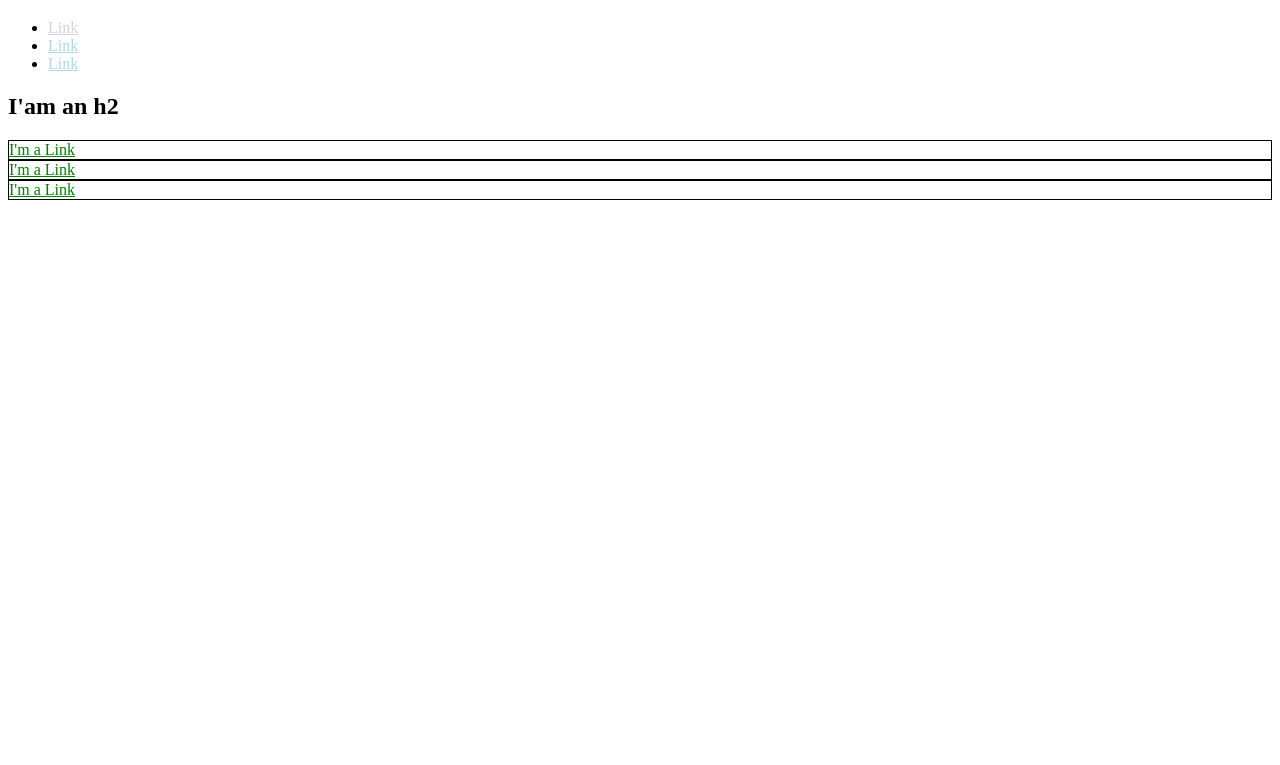
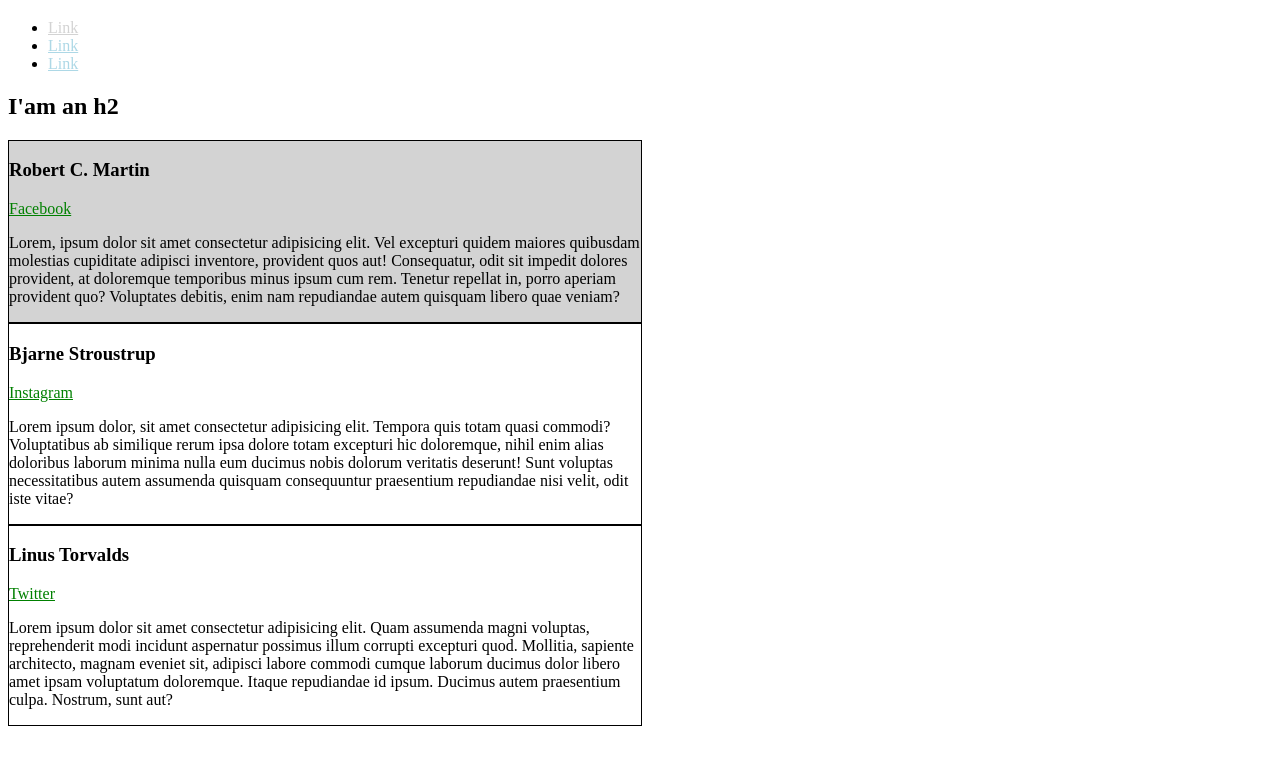
Before and after one commit to sabaschristian/kodego-learning-css, a plain HTML site: page index.html in a window 1280 px wide. Shown: the part 61-826 px from the top of the page. Before the commit the page ends 800 px from the top, so only its background shows below. Drawn offline with Linux system fonts and the light colour scheme.

Commit message:
Doing some CSS sizing

```diff
--- a/index.html
+++ b/index.html
@@ -7,15 +7,11 @@
     <title>Test Page: Don't Panic</title>
 </head>
 <style>
-    div{
-        border: 1px solid black;
+    div a{
+        color: red;
     }
 
     li a{
-        color: red;
-    }
-
-    a{
         color: green;
     }
 
@@ -26,6 +22,29 @@
     .regular-link{
         color: lightblue;
     }
+
+    #exec-bio{
+        background-color: lightgray;
+        height: 100%;
+    }
+
+    .bio-box a{
+        color: green;
+    }
+
+    .bio-copy{
+        border: none;
+    }
+
+    body{
+        height: 800px;
+    }
+
+    .bio-box{
+        border: 1px solid #000;
+        width: 50%;
+    }
+
 </style>
 <body>
     <h1>I'm an h1</h1>
@@ -35,14 +54,47 @@
         <li><a href="https://example.com" class="regular-link">Link</a></li>
     </ul>
     <h2>I'am an h2</h2>
-    <div>
-        <a href="https://https://example.com">I'm a Link</a>
-    </div>
-    <div>
-        <a href="https://https://example.com">I'm a Link</a>
-    </div>
-    <div>
-        <a href="https://https://example.com">I'm a Link</a>
+    <div class="bio-wrapper">
+        <div id="exec-bio" class="bio-box alert">
+            <h3>Robert C. Martin</h3>
+            <a href="https://https://example.com">Facebook</a>
+            <div class="bio-copy">
+                <p>
+                    Lorem, ipsum dolor sit amet consectetur adipisicing elit.
+                    Vel excepturi quidem maiores quibusdam molestias cupiditate
+                    adipisci inventore, provident quos aut! Consequatur, odit sit impedit dolores provident,
+                    at doloremque temporibus minus ipsum cum rem. Tenetur repellat in, porro aperiam provident quo?
+                    Voluptates debitis, enim nam repudiandae autem quisquam libero quae veniam?
+                </p>
+            </div>
+        </div>
+        <div class="bio-box">
+            <h3>Bjarne Stroustrup</h3>
+            <a href="https://https://example.com">Instagram</a>
+            <div class="bio-copy">
+                <p>
+                    Lorem ipsum dolor, sit amet consectetur adipisicing elit.
+                    Tempora quis totam quasi commodi? Voluptatibus ab similique
+                    rerum ipsa dolore totam excepturi hic doloremque, nihil enim
+                    alias doloribus laborum minima nulla eum ducimus nobis dolorum
+                    veritatis deserunt! Sunt voluptas necessitatibus autem assumenda
+                    quisquam consequuntur praesentium repudiandae nisi velit, odit iste vitae?
+                </p>
+            </div>
+        </div>
+        <div class="bio-box alert">
+            <h3>Linus Torvalds</h3>
+            <a href="https://https://example.com">Twitter</a>
+            <div class="bio-copy">
+                <p>
+                    Lorem ipsum dolor sit amet consectetur adipisicing elit.
+                    Quam assumenda magni voluptas, reprehenderit modi incidunt aspernatur possimus illum corrupti excepturi quod.
+                    Mollitia, sapiente architecto, magnam eveniet sit,
+                    adipisci labore commodi cumque laborum ducimus dolor libero amet ipsam voluptatum doloremque.
+                    Itaque repudiandae id ipsum. Ducimus autem praesentium culpa. Nostrum, sunt aut?
+                </p>
+            </div>
+        </div>
     </div>
 </body>
 </html>
```
